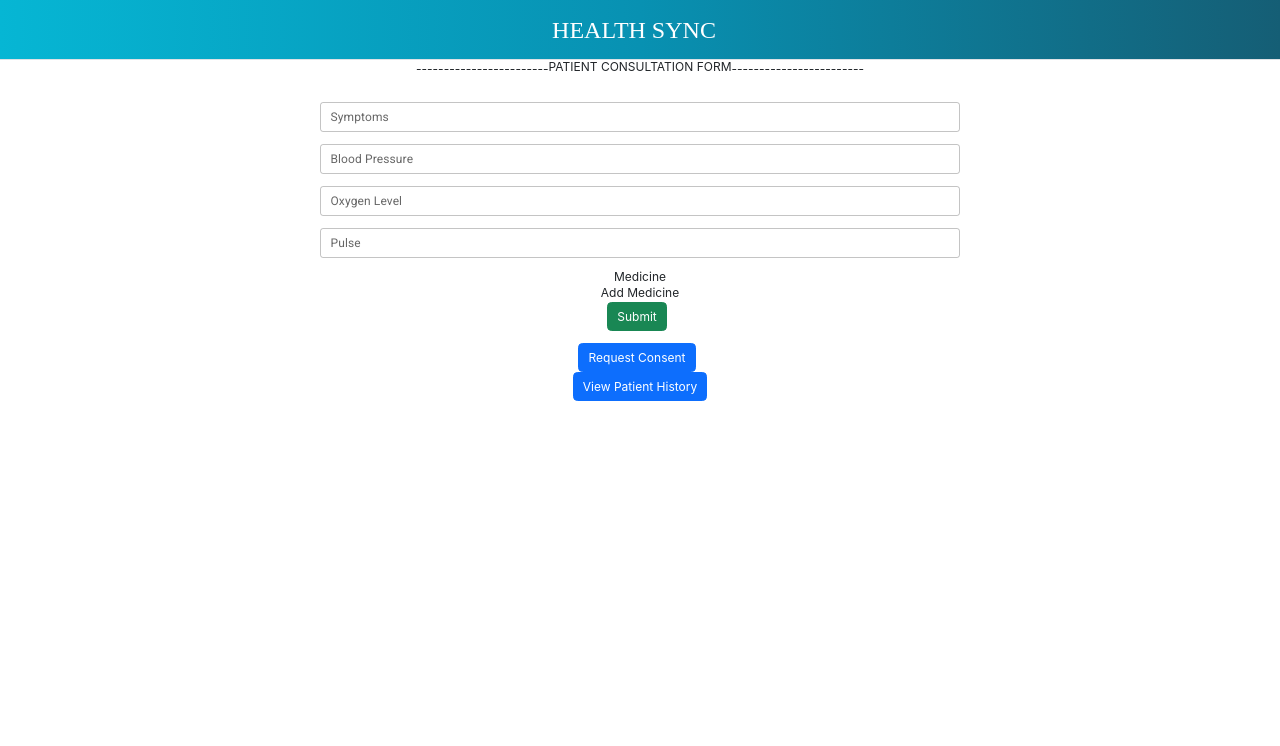
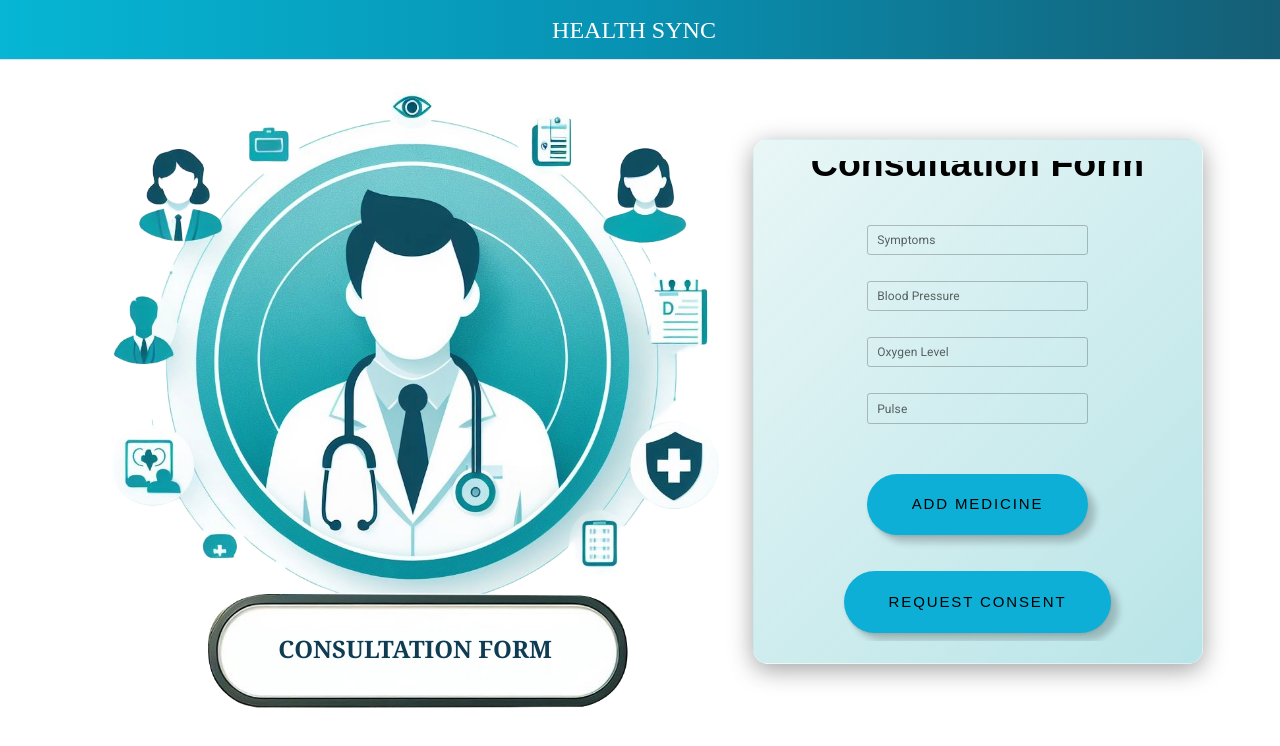
Before and after one commit to PranjalGawande/HealthCare-Application-Development, a React (Create React App) app: page /doctor/consultation-form in a window 1280 px wide. Shown: the top 746 px of the page. Built offline with nearby package versions, Linux system fonts and the light colour scheme.

Commit message:
Update PatientHistoryPopup and ViewStaff components

```diff
--- a/src/Components/CNForm.js
+++ b/src/Components/CNForm.js
@@ -273,6 +273,8 @@ import TextField from '@mui/material/TextField';
 import axios from 'axios';
 import { useLocation, useNavigate } from "react-router-dom";
 import { PatientHistoryPopup } from './PatientHistoryPopup';
+// import TextField from "@mui/material/TextField";
+import doctorImage from '../assets/DoctorPage.png';
 
 
 const CNForm = ({ patientId, doctorId }) => {
@@ -403,14 +405,37 @@ const CNForm = ({ patientId, doctorId }) => {
   };
 
   return (
-    <div style={{ display: 'flex', flexDirection: 'column', alignItems: 'center' }}>
-      <div className='flex'>
-        <div>------------------------</div>
-        <h2>PATIENT CONSULTATION FORM</h2>
-        <div>------------------------</div>
+    <div>
+      <div className="flex flex-wrap justify-center items-center">
+
+
+        <div className="flex justify-center items-center">
+          <div className="image-container">
+            <img src={doctorImage} className="admin-image" />
+            <div className="dashboard-name-doctor" style={{ fontSize: "xx-large" }}>
+            CONSULTATION FORM
             </div>
-      <form style={{ width: '50%', marginTop: '2rem' }} onSubmit={handleSubmit}>
-        <form>
+          </div>
+        </div>
+        <div className="flex justify-center items-center mt-20 pt-10">
+  <div className="container glass-background login-cred">
+    <div
+      style={{
+        display: "flex",
+        flexDirection: "column",
+        alignItems: "center",
+        paddingTop: "2rem",
+        height: "80vh", // Set height to 80% of viewport height
+        overflowY: "auto", // Enable vertical scrolling
+      }}
+    >
+      <div className="flex">
+        <label className="text-login fw-bold text-center ">
+          Consultation Form
+        </label>
+      </div>
+      <form onSubmit={handleSubmit}>
+        <div>
           <TextField
             id="symptoms"
             label="Symptoms"
@@ -420,6 +445,9 @@ const CNForm = ({ patientId, doctorId }) => {
             value={formData.symptoms}
             onChange={handleChange}
           />
+        </div>
+         <div>
+ {/* <label htmlFor="newMobileNo">New Mobile No:</label> */}
  <TextField
   id="bloodPressure"
 label="Blood Pressure"
@@ -429,6 +457,8 @@ const CNForm = ({ patientId, doctorId }) => {
 value={formData.bloodPressure}
 onChange={handleChange}
 />
+</div>
+<div>
 <TextField
 id="oxygenLevel"
 label="Oxygen Level"
@@ -438,6 +468,8 @@ const CNForm = ({ patientId, doctorId }) => {
 value={formData.oxygenLevel}
 onChange={handleChange}
 />
+</div>
+<div>
 <TextField
 id="pulse"
 label="Pulse"
@@ -447,68 +479,342 @@ const CNForm = ({ patientId, doctorId }) => {
 value={formData.pulse}
 onChange={handleChange}
 />
-          {/* <TextField
-            id="medicine"
-            label="Medicine"
-            variant="outlined"
-            size="small"
-            style={{ marginBottom: '1rem', width: '100%' }}
-            value={formData.medicine}
-            onChange={handleMedicineChange}
-          /> */}
+ </div>
 
-          <h2>Medicine</h2>
+        <div>
           {formData.medicine.map((medicineName, index) => (
             <div key={index}>
-              <input
+              <TextField
                 type="text"
                 value={medicineName}
                 onChange={(e) => handleMedicineChange(index, e.target.value)}
                 placeholder="Medicine Name"
               />
-              <button type="button" onClick={() => removeMedicine(index)}>Remove</button>
+              <button type="button" className="button" onClick={() => removeMedicine(index)}>Remove</button>
             </div>
           ))}
-          <button type="button" onClick={addMedicine}>Add Medicine</button>
-          {/* <button type="submit">Submit</button> */}
-
-        </form>
-        <button className="btn btn-success me-2" type="submit">Submit</button>
+        </div>
+        <button
+          onClick={addMedicine}
+          type="button"
+          className="button"
+          style={{ marginTop: '2rem', width: "100%" }}
+        >
+          Add Medicine
+        </button>
       </form>
       <div style={{ marginTop: '1rem' }}>
-        {/* <button className="btn btn-primary me-2" onClick={handleViewPatientHistory}>View Patient History</button> */}
-        <button className="btn btn-primary me-2" onClick={handleRequestConsent}>Request Consent</button>
+        <button
+          type="button"
+          className="button"
+          style={{ marginTop: '2rem', width: "100%" }}
+          onClick={handleRequestConsent}
+        >
+          Request Consent
+        </button>
       </div>
       {
         <PatientHistoryPopup
           title="Patient History"
           onClose={() => setShowPopup(false)}
-          patientHistory={patientHistory} // Pass patient history data to the Popup component
+          patientHistory={patientHistory}
         />
       }
-      {/* <button class="btn btn-primary" type="button" data-bs-toggle="offcanvas" data-bs-target="#offcanvasWithBothOptions" aria-controls="offcanvasWithBothOptions">View Patient History</button>
+    </div>
+  </div>
+</div>
 
-      <div class="offcanvas offcanvas-start" data-bs-scroll="true" tabindex="-1" id="offcanvasWithBothOptions" aria-labelledby="offcanvasWithBothOptionsLabel">
-        <div class="offcanvas-header">
-          <h5 class="offcanvas-title" id="offcanvasWithBothOptionsLabel">Patient History</h5>
-          <button type="button" class="btn-close" data-bs-dismiss="offcanvas" aria-label="Close"></button>
-        </div>
-        <div class="offcanvas-body">
-            {patientHistory.map(record => (
-              <div key={record.recordId} className="record">
-                <h3>Record ID: {record.recordId}</h3>
-                <p><strong>Blood Pressure:</strong> {record.bloodPressure}</p>
-                <p><strong>Oxygen Level:</strong> {record.oxygenLevel}</p>
-                <p><strong>Pulse:</strong> {record.pulse}</p>
-                <p><strong>Symptoms:</strong> {record.symptoms}</p>
-                <p><strong>Medicine:</strong> {record.medicine.join(', ')}</p>
-              </div>
-            ))}
-        </div>
-      </div> */}
 
     </div>
+    </div>
+
+
+
+
+
+
+
+
+
+
+
+
+
   );
 };
 
 export default CNForm;
+
+
+
+
+
+
+
+// <div className="flex justify-center items-center mt-20 pt-10">
+// <div className="container glass-background login-cred">
+
+// <div
+// style={{
+// display: "flex",
+// flexDirection: "column",
+// alignItems: "center",
+// paddingTop: "2rem",
+// }}
+// >
+// <div className="flex">
+// <label className="text-login fw-bold text-center ">
+// Consultation Form
+// </label>
+// </div>
+// <form onSubmit={handleSubmit}>
+// <div>
+// {/* <label htmlFor="email">Email:</label> */}
+// <TextField
+//   id="symptoms"
+// label="Symptoms"
+// variant="outlined"
+// size="small"
+// style={{ marginBottom: '1rem', width: '100%' }}
+// value={formData.symptoms}
+// onChange={handleChange}
+// />
+// </div>
+// <div>
+// {/* <label htmlFor="newMobileNo">New Mobile No:</label> */}
+// <TextField
+//   id="bloodPressure"
+// label="Blood Pressure"
+// variant="outlined"
+// size="small"
+// style={{ marginBottom: '1rem', width: '100%' }}
+// value={formData.bloodPressure}
+// onChange={handleChange}
+// />
+// </div>
+// <div>
+// <TextField
+// id="oxygenLevel"
+// label="Oxygen Level"
+// variant="outlined"
+// size="small"
+// style={{ marginBottom: '1rem', width: '100%' }}
+// value={formData.oxygenLevel}
+// onChange={handleChange}
+// />
+// </div>
+// <div>
+// <TextField
+// id="pulse"
+// label="Pulse"
+// variant="outlined"
+// size="small"
+// style={{ marginBottom: '1rem', width: '100%' }}
+// value={formData.pulse}
+// onChange={handleChange}
+// />
+// </div>
+
+// {/* <h2>Medicine</h2> */}
+// {formData.medicine.map((medicineName, index) => (
+// <div key={index}>
+// <TextField
+// type="text"
+// value={medicineName}
+// onChange={(e) => handleMedicineChange(index, e.target.value)}
+// placeholder="Medicine Name"
+// />
+// <button type="button" className="btn btn-danger me-2" onClick={() => removeMedicine(index)}>Remove</button>
+// </div>
+// ))}
+
+
+// {/* Display success message if doctor details update is successful */}
+// <button
+// onClick={addMedicine}
+// type="submit"
+// className="button text-white bg-gradient-to-r from-cyan-400 via-cyan-500 to-cyan-600 hover:bg-gradient-to-br focus:ring-4 focus:outline-none focus:ring-cyan-300 dark:focus:ring-cyan-800 font-medium rounded-lg text-sm px-5 py-2.5 text-center me-2 mb-2"
+//     style={{marginTop: '2rem', width: "100%", height: '20%', display: 'flex', justifyContent: 'center', alignItems: 'center'}}
+// >
+// Add Medicine
+// </button>
+// </form>
+// <div style={{ marginTop: '1rem' }}>
+// {/* <button className="btn btn-primary me-2" onClick={handleViewPatientHistory}>View Patient History</button> */}
+// <button type="submit"
+// className="button text-white bg-gradient-to-r from-cyan-400 via-cyan-500 to-cyan-600 hover:bg-gradient-to-br focus:ring-4 focus:outline-none focus:ring-cyan-300 dark:focus:ring-cyan-800 font-medium rounded-lg text-sm px-5 py-2.5 text-center me-2 mb-2"
+//     style={{marginTop: '2rem', width: "100%", height: '20%', display: 'flex', justifyContent: 'center', alignItems: 'center'}}
+// onClick={handleRequestConsent}>Request Consent</button>
+// </div>
+// {
+// <PatientHistoryPopup
+// title="Patient History"
+// onClose={() => setShowPopup(false)}
+// patientHistory={patientHistory} // Pass patient history data to the Popup component
+// />
+// }
+// </div>
+// </div>
+// </div>
+
+
+
+
+
+
+
+
+
+
+
+
+
+
+
+
+
+
+
+
+
+
+
+
+
+
+
+
+
+
+
+
+
+
+
+
+
+
+
+
+
+
+
+
+
+
+
+
+
+
+
+
+
+
+
+
+// <div style={{ display: 'flex', flexDirection: 'column', alignItems: 'center' }}>
+// <div className='flex'>
+//   <div>------------------------</div>
+//   <h2>PATIENT CONSULTATION FORM</h2>
+//   <div>------------------------</div>
+// </div>
+// <form style={{ width: '50%', marginTop: '2rem' }} onSubmit={handleSubmit}>
+//   <form>
+//     <TextField
+//       id="symptoms"
+//       label="Symptoms"
+//       variant="outlined"
+//       size="small"
+//       style={{ marginBottom: '1rem', width: '100%' }}
+//       value={formData.symptoms}
+//       onChange={handleChange}
+//     />
+//     <TextField
+//       id="bloodPressure"
+//       label="Blood Pressure"
+//       variant="outlined"
+//       size="small"
+//       style={{ marginBottom: '1rem', width: '100%' }}
+//       value={formData.bloodPressure}
+//       onChange={handleChange}
+//     />
+//     <TextField
+//       id="oxygenLevel"
+//       label="Oxygen Level"
+//       variant="outlined"
+//       size="small"
+//       style={{ marginBottom: '1rem', width: '100%' }}
+//       value={formData.oxygenLevel}
+//       onChange={handleChange}
+//     />
+//     <TextField
+//       id="pulse"
+//       label="Pulse"
+//       variant="outlined"
+//       size="small"
+//       style={{ marginBottom: '1rem', width: '100%' }}
+//       value={formData.pulse}
+//       onChange={handleChange}
+//     />
+//     <h2>Medicine</h2>
+//     {formData.medicine.map((medicineName, index) => (
+//       <div key={index}>
+//         <input
+//           type="text"
+//           value={medicineName}
+//           onChange={(e) => handleMedicineChange(index, e.target.value)}
+//           placeholder="Medicine Name"
+//         />
+//         <button type="button" onClick={() => removeMedicine(index)}>Remove</button>
+//       </div>
+//     ))}
+//     <button type="button" onClick={addMedicine}>Add Medicine</button>
+//     {/* <button type="submit">Submit</button> */}
+//   </form>
+//   <button className="btn btn-success me-2" type="submit">Submit</button>
+// </form>
+// <div style={{ marginTop: '1rem' }}>
+//   {/* <button className="btn btn-primary me-2" onClick={handleViewPatientHistory}>View Patient History</button> */}
+//   <button className="btn btn-primary me-2" onClick={handleRequestConsent}>Request Consent</button>
+// </div>
+// {
+//   <PatientHistoryPopup
+//     title="Patient History"
+//     onClose={() => setShowPopup(false)}
+//     patientHistory={patientHistory} // Pass patient history data to the Popup component
+//   />
+// }
+// </div>
+
+
+
+
+
+
+
+
+
+
+
+
+
+
+
+
+
+
+
+
+
+
+
+
+
+
+// {error && <p style={{ color: "red" }}></p>}{" "}
+//         {/* Display error message if present */}
+//         {success && (
+//           <p style={{ color: "green" }}>
+//             Receptionist details updated successfully!
+//           </p>
+//         )}{" "}
--- a/src/Components/PatientHistoryPopup.js
+++ b/src/Components/PatientHistoryPopup.js
@@ -62,7 +62,13 @@ export const PatientHistoryPopup = ({ title, onClose, patientHistory }) => {
 
   return (
     <>
-      <Button variant="primary" onClick={handleShow}>
+      <Button
+      variant="primary"
+      onClick={handleShow}
+      type="submit"
+          className="button text-white bg-gradient-to-r from-cyan-400 via-cyan-500 to-cyan-600 hover:bg-gradient-to-br focus:ring-4 focus:outline-none focus:ring-cyan-300 dark:focus:ring-cyan-800 font-medium rounded-lg text-sm px-5 py-2.5 text-center me-2 mb-2"
+              style={{marginTop: '2rem', width: "100%", height: '20%', display: 'flex', justifyContent: 'center', alignItems: 'center'}}
+         >
         View Patient History
       </Button>
 
@@ -71,7 +77,7 @@ export const PatientHistoryPopup = ({ title, onClose, patientHistory }) => {
           <Offcanvas.Title>Patient History</Offcanvas.Title>
         </Offcanvas.Header>
         <Offcanvas.Body>
-        <div className="history">
+        {/* <div className="history">
                {patientHistory.map(record => (
                 <div key={record.recordId} className="record">
                   <h3>Record ID: {record.recordId}</h3>
@@ -82,7 +88,22 @@ export const PatientHistoryPopup = ({ title, onClose, patientHistory }) => {
                   <p><strong>Medicine:</strong> {record.medicine.join(', ')}</p>
                 </div>
               ))}
-            </div>
+            </div> */}
+
+
+            <div className="history">
+  {patientHistory.map(record => (
+    <div key={record.recordId} className="record bg-white p-4 rounded-md shadow-md mb-4">
+      <h3 className="text-lg font-semibold mb-2">Record ID: {record.recordId}</h3>
+      <p className="mb-1"><strong>Blood Pressure:</strong> {record.bloodPressure}</p>
+      <p className="mb-1"><strong>Oxygen Level:</strong> {record.oxygenLevel}</p>
+      <p className="mb-1"><strong>Pulse:</strong> {record.pulse}</p>
+      <p className="mb-1"><strong>Symptoms:</strong> {record.symptoms}</p>
+      <p className="mb-1"><strong>Medicine:</strong> {record.medicine.join(', ')}</p>
+    </div>
+  ))}
+</div>
+
         </Offcanvas.Body>
       </Offcanvas>
     </>
```
Also changed, not shown: src/Components/ViewStaff.js (+0 -55 lines). Lines whose indentation alone changed are shown as unchanged.
